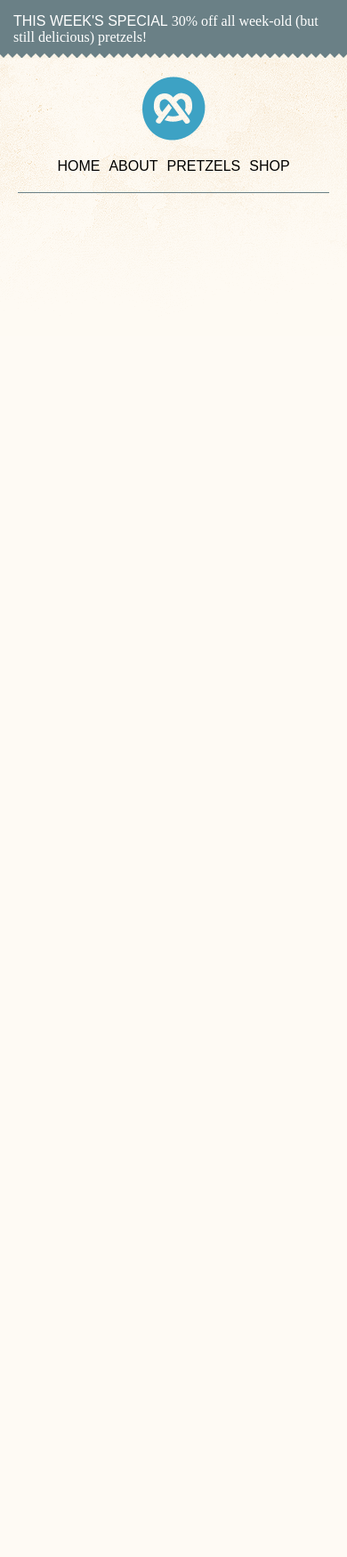
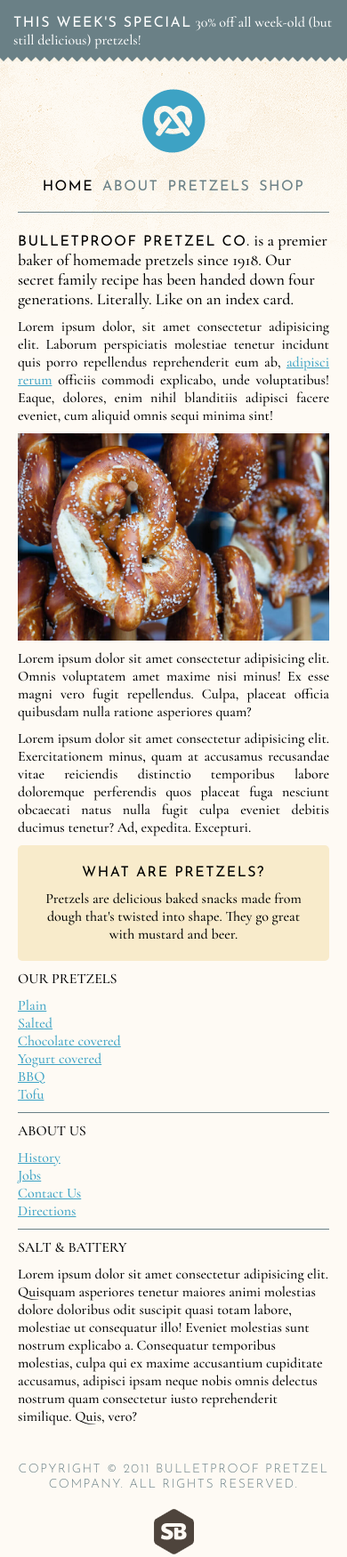
Before and after one commit to vapppu/16-pretzel, a plain HTML site: page index.html in a window 390 px wide. Shown: the whole page at 89% size. Before the commit the page ends 844 px from the top, so only its background shows below. Drawn offline with nearby package versions, Linux system fonts and the light colour scheme.

Commit message:
Add fonts and texts, flex functionality and media queries for tablet and desktop screens

```diff
--- a/index.html
+++ b/index.html
@@ -4,6 +4,12 @@
     <meta charset="UTF-8" />
     <meta http-equiv="X-UA-Compatible" content="IE=edge" />
     <meta name="viewport" content="width=device-width, initial-scale=1.0" />
+    <link rel="preconnect" href="https://fonts.googleapis.com" />
+    <link rel="preconnect" href="https://fonts.gstatic.com" crossorigin />
+    <link
+      href="https://fonts.googleapis.com/css2?family=Cormorant+Garamond:wght@300;400;500&family=Josefin+Sans:wght@200;300;400&family=Outfit:wght@400;700&display=swap"
+      rel="stylesheet"
+    />
     <link rel="stylesheet" href="reset.css" />
     <link rel="stylesheet" href="layout.css" />
     <title>Pretzel</title>
@@ -20,28 +26,109 @@
             <figure>
               <img src="./images/logo-mark.png" alt="Pretzel logo" />
             </figure>
-            <li>
-              <a href=""><em>Home</em></a>
+            <li class="active">
+              <a href=""><em>Home</em><small>sweet home</small></a>
             </li>
             <li>
-              <a href=""><em>About</em></a>
+              <a href=""><em>About</em> <small>company history</small> </a>
             </li>
             <li>
-              <a href=""><em>Pretzels</em></a>
+              <a href=""><em>Pretzels</em><small>our product</small></a>
             </li>
             <li>
-              <a href=""><em>Shop</em></a>
+              <a href=""><em>Shop</em><small>pretzels to go</small></a>
             </li>
           </ul>
         </nav>
       </header>
       <section id="maincontent">
-        <main id="main"></main>
+        <main id="main">
+          <div class="intro">
+            <h1><em>Bulletproof Pretzel CO.</em></h1>
+            <span class="intro">
+              is a premier baker of homemade pretzels since 1918. Our secret
+              family recipe has been handed down four generations. Literally.
+              Like on an index card.
+            </span>
+          </div>
+          <p>
+            Lorem ipsum dolor, sit amet consectetur adipisicing elit. Laborum
+            perspiciatis molestiae tenetur incidunt quis porro repellendus
+            reprehenderit eum ab, <a href="">adipisci rerum</a> officiis commodi
+            explicabo, unde voluptatibus! Eaque, dolores, enim nihil blanditiis
+            adipisci facere eveniet, cum aliquid omnis sequi minima sint!
+          </p>
+          <figure>
+            <img
+              src="./images/pretzels.jpg"
+              alt="Pile of our delicious pretzels"
+            />
+          </figure>
+          <p>
+            Lorem ipsum dolor sit amet consectetur adipisicing elit. Omnis
+            voluptatem amet maxime nisi minus! Ex esse magni vero fugit
+            repellendus. Culpa, placeat officia quibusdam nulla ratione
+            asperiores quam?
+          </p>
+          <p>
+            Lorem ipsum dolor sit amet consectetur adipisicing elit.
+            Exercitationem minus, quam at accusamus recusandae vitae reiciendis
+            distinctio temporibus labore doloremque perferendis quos placeat
+            fuga nesciunt obcaecati natus nulla fugit culpa eveniet debitis
+            ducimus tenetur? Ad, expedita. Excepturi.
+          </p>
+        </main>
         <aside id="sidebar">
-          <article class="callout"></article>
+          <article class="callout">
+            <h2><em>What are Pretzels?</em></h2>
+            <p>
+              Pretzels are delicious baked snacks made from dough that's twisted
+              into shape. They go great with mustard and beer.
+            </p>
+          </article>
+          <div class="side-menu">
+            <h2>Our pretzels</h2>
+            <menu>
+              <li><a href="">Plain</a></li>
+              <li><a href="">Salted</a></li>
+              <li><a href="">Chocolate covered</a></li>
+              <li><a href="">Yogurt covered</a></li>
+              <li><a href="">BBQ</a></li>
+              <li><a href="">Tofu</a></li>
+            </menu>
+          </div>
+          <div class="side-menu">
+            <h2>About us</h2>
+            <menu>
+              <li><a href="">History</a></li>
+              <li><a href="">Jobs</a></li>
+              <li><a href="">Contact Us</a></li>
+              <li><a href="">Directions</a></li>
+            </menu>
+          </div>
+          <article>
+            <h2>Salt & Battery</h2>
+            <p>
+              Lorem ipsum dolor sit amet consectetur adipisicing elit. Quisquam
+              asperiores tenetur maiores animi molestias dolore doloribus odit
+              suscipit quasi totam labore, molestiae ut consequatur illo!
+              Eveniet molestias sunt nostrum explicabo a. Consequatur temporibus
+              molestias, culpa qui ex maxime accusantium cupiditate accusamus,
+              adipisci ipsam neque nobis omnis delectus nostrum quam consectetur
+              iusto reprehenderit similique. Quis, vero?
+            </p>
+          </article>
         </aside>
       </section>
-      <footer></footer>
+      <footer>
+        <p>
+          <em>
+            Copyright © 2011 Bulletproof Pretzel Company. All rights
+            reserved.</em
+          >
+        </p>
+        <img src="./images/sb-black.png" />
+      </footer>
     </div>
   </body>
 </html>
--- a/layout.css
+++ b/layout.css
@@ -4,12 +4,13 @@
   --blue-gray: 106, 128, 134;
   --logo-blue: 62, 163, 197;
 }
-
 html {
   font-size: 62.5%;
 }
 body {
+  font-family: "Cormorant Garamond";
   font-size: 1.6rem;
+  font-weight: 500;
   line-height: normal;
   background-color: rgba(var(--light));
   background-image: url(images/grunge.png);
@@ -17,6 +18,20 @@ body {
   background-position: top;
 }
 a {
+  color: rgba(var(--logo-blue));
+}
+p,
+div.intro,
+h1,
+h2,
+menu,
+article,
+section,
+.side-menu,
+figure {
+  margin-block-end: 1rem;
+}
+nav a {
   text-decoration: none;
   color: inherit;
 }
@@ -27,18 +42,22 @@ a {
   background-repeat: repeat-x;
   padding: 1.5rem;
   color: white;
-  font-family: serif;
 }
-
 header {
   border-bottom: 1px solid rgba(var(--blue-gray));
+  margin-block-end: 2rem;
 }
 em {
   text-transform: uppercase;
-  font-family: sans-serif;
+  font-family: "Josefin sans";
+  font-weight: 400;
+  letter-spacing: 0.15rem;
 }
 nav {
   padding-block: 2rem;
+  font-family: "Josefin sans";
+  color: rgba(var(--blue-gray));
+  font-weight: 300;
 }
 nav ul {
   display: flex;
@@ -59,7 +78,108 @@ nav figure img {
 nav ul li {
   flex-grow: 0;
   flex-basis: 0;
+  display: block;
+}
+small {
+  display: none;
+}
+.active {
+  color: black;
 }
 #wrapper {
   padding-inline: 2rem;
 }
+h1 {
+  display: inline;
+}
+.intro span {
+  font-size: 1.8rem;
+}
+main p {
+  text-align: justify;
+}
+main img {
+  display: block;
+  max-width: 100%;
+}
+.callout {
+  background-color: rgba(var(--cream));
+  text-align: center;
+  padding: 2rem;
+  border-radius: 0.5rem;
+}
+.callout p {
+  margin-block-end: 0;
+}
+aside {
+  display: flex;
+  flex-direction: row;
+  flex-wrap: wrap;
+}
+aside > * {
+  flex-basis: 100%;
+  flex-grow: 1;
+}
+aside h2 {
+  text-transform: uppercase;
+}
+aside menu {
+  list-style: none;
+  column-count: 1;
+}
+.side-menu {
+  border-block-end: 1px solid rgba(var(--blue-gray));
+}
+footer {
+  font-size: 1.4rem;
+  color: rgba(var(--blue-gray));
+  text-align: center;
+  padding-block: 1rem;
+}
+footer em {
+  font-weight: 300;
+}
+footer p {
+  margin-block-end: 2rem;
+}
+
+@media screen and (min-width: 426px) {
+  nav ul li,
+  nav ul figure {
+    flex-grow: 1;
+    flex-basis: 0;
+    text-align: center;
+  }
+  nav ul {
+    flex-wrap: nowrap;
+    align-items: center;
+  }
+  nav ul img {
+    margin-inline: 0;
+  }
+  aside menu {
+    column-count: 2;
+  }
+}
+
+@media screen and (min-width: 769px) {
+  small {
+    display: block;
+    padding-top: 0.3rem;
+  }
+  #maincontent {
+    display: flex;
+    flex-direction: row;
+    flex-wrap: wrap;
+    gap: 2rem;
+    align-items: flex-start;
+  }
+  main {
+    flex-basis: 0;
+    flex-grow: 3;
+  }
+  aside {
+    flex-basis: 0;
+    flex-grow: 2;
+  }
+}
```
